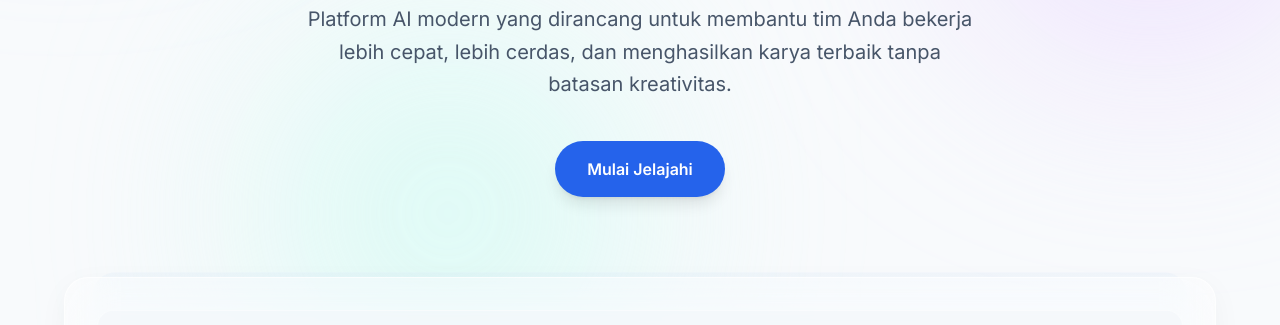
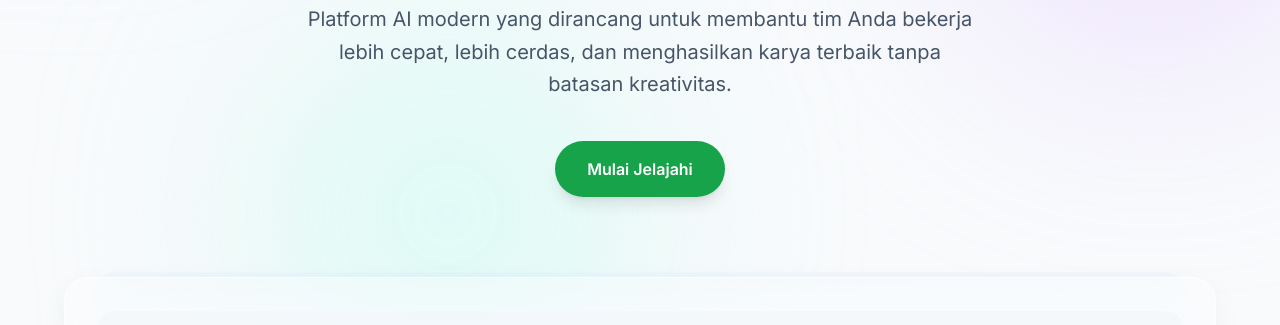
Before and after one commit to amd887/lumina-ai-landing-page, a plain HTML site: page index.html in a window 1280 px wide. Shown: the part 475-800 px from the top of the page. Drawn offline with nearby package versions, Linux system fonts and the light colour scheme.

Commit message:
Mengubah warna tombol Mulai Jelajahi

```diff
--- a/index.html
+++ b/index.html
@@ -60,7 +60,7 @@
             </p>
 
             <div class="flex flex-col sm:flex-row justify-center gap-4">
-                <a href="#fitur" class="px-8 py-4 text-base font-semibold rounded-full text-white bg-blue-600 hover:bg-blue-700 transition shadow-lg hover:shadow-xl hover:-translate-y-0.5 transform">
+                <a href="#fitur" class="px-8 py-4 text-base font-semibold rounded-full text-white bg-green-600 hover:bg-green-700 transition shadow-lg hover:shadow-xl hover:-translate-y-0.5 transform">
                     Mulai Jelajahi
                 </a>
             </div>
```
